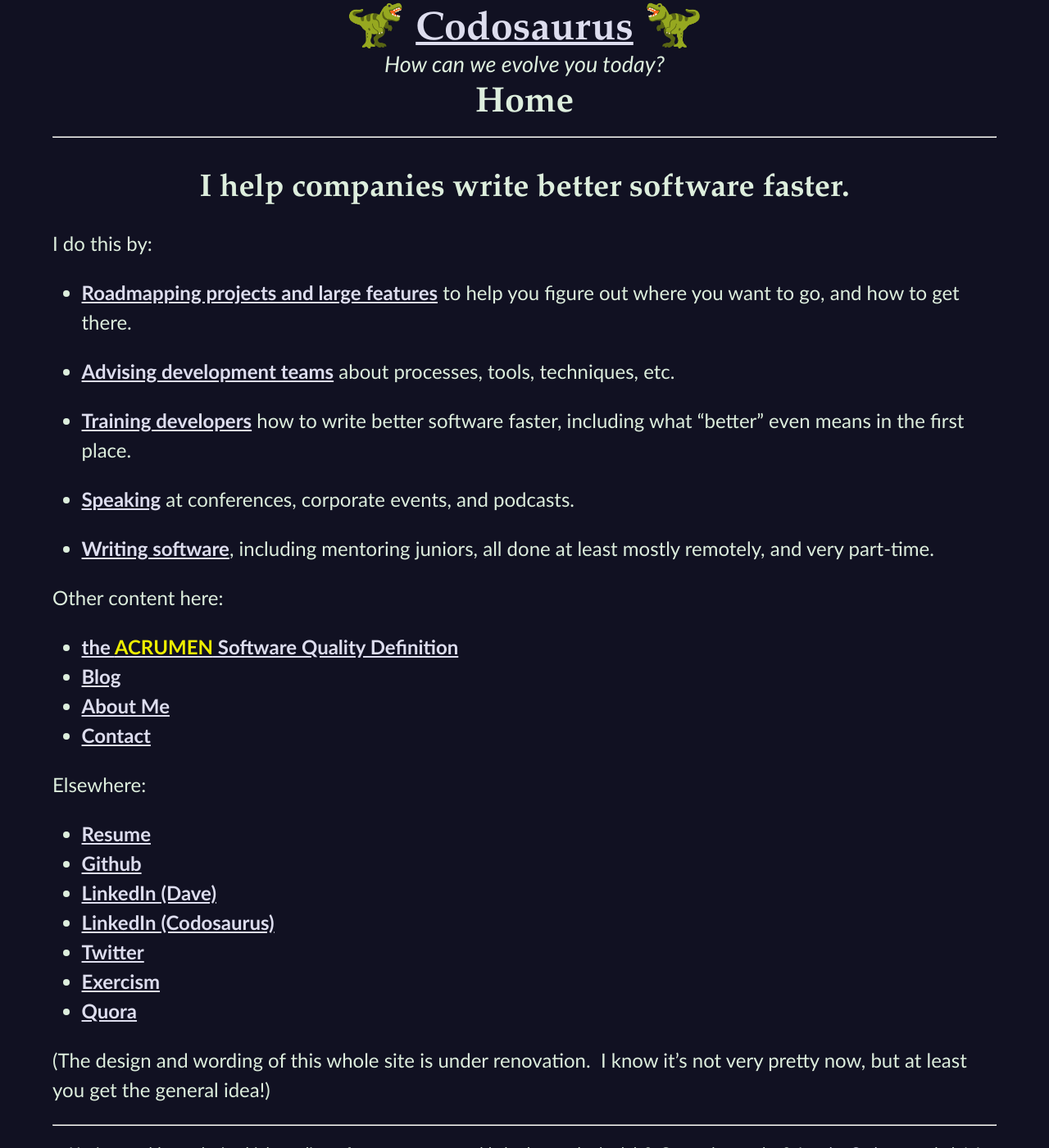
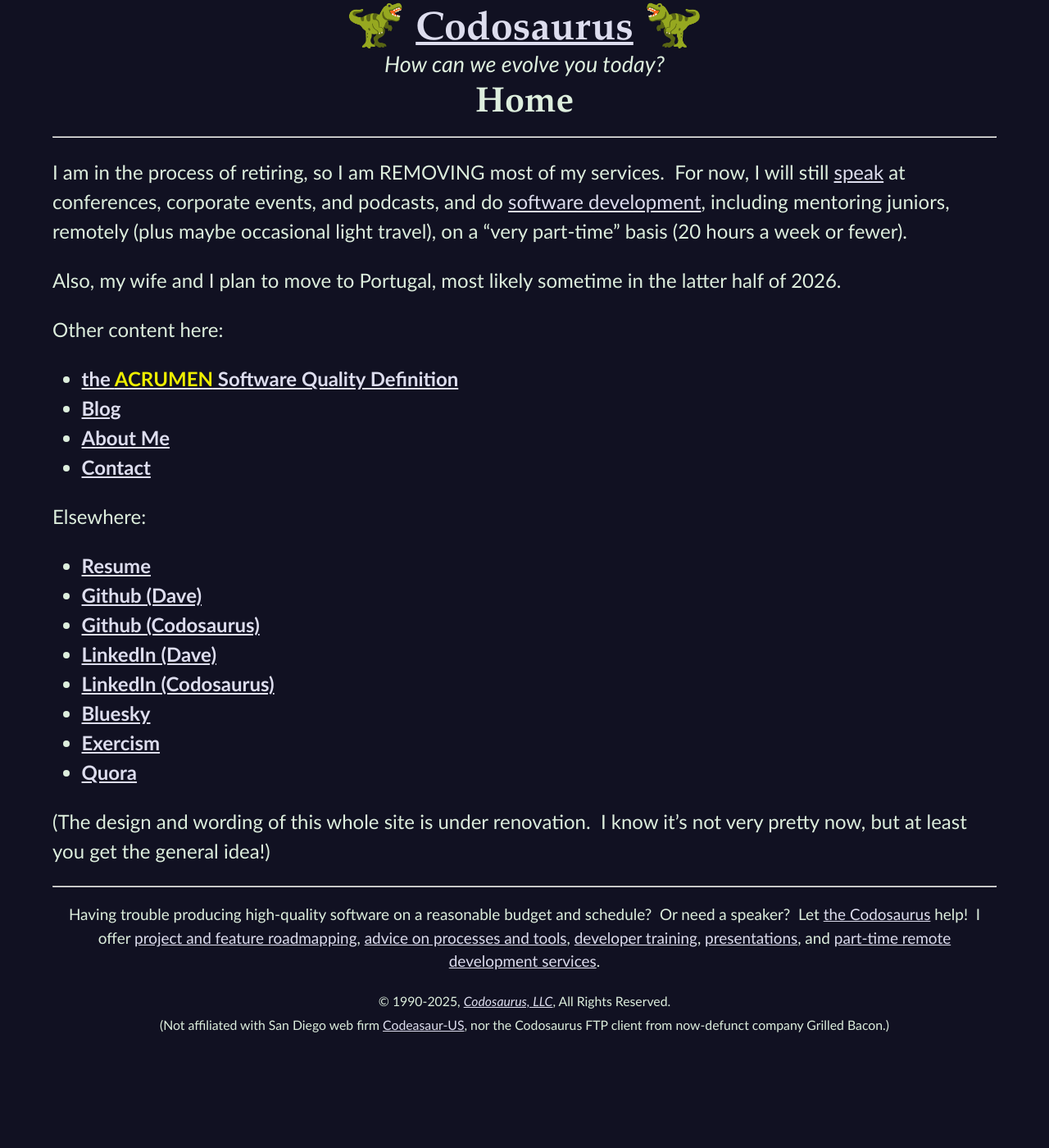
Before and after one commit to CodosaurusLLC/CodosaurusLLC.github.io, a Jekyll site: the page built from index.md, in a window 1280 px wide and 1400 px high. Shown: the whole window at 82% size. Built offline with Jekyll 4.4.1, drawn with Linux system fonts in a browser that asks for light colours.

Commit message:
add spambait, and pare down services

```diff
--- a/_layouts/default.html
+++ b/_layouts/default.html
@@ -23,6 +23,8 @@
 
   <body>
 
+    <a href="/spambait" style="font-size: 0.0001em"> </a>
+
     <header>
       <h1>
         <!-- flipH won't work w/ a span; must be a block-y element, wtf?! -->
@@ -39,11 +41,15 @@
       </h2>
     </header>
 
+    <a href="/spambait" style="font-size: 0.0001em"> </a>
+
     <hr>
 
     <main class="page-content" aria-label="Content">
       {{ content }}
     </main>
+
+    <a href="/spambait" style="font-size: 0.0001em"> </a>
 
     <footer>
       <hr/>
@@ -63,6 +69,8 @@
       <a href="/development">part-time remote development services</a>.
       </p>
 
+      <a href="/spambait" style="font-size: 0.0001em"> </a>
+
       <p>
       <small>
         &copy; 1990-{{ "now" | date: "%Y" }},
@@ -79,6 +87,8 @@
 
     </footer>
 
+    <a href="/spambait" style="font-size: 0.0001em"> </a>
+
   </body>
 
 </html>
--- a/index.md
+++ b/index.md
@@ -5,6 +5,8 @@
 
 <!-- this comment is here just to keep Jekyll from moving the below
 headline up into the header; dunno why it does that.  -->
+
+<!--
 
 ### I help companies write better software faster.
 
@@ -27,6 +29,23 @@
 including mentoring juniors,
 all done at least mostly remotely, and very part-time.
 
+-->
+
+I am in the process of retiring,
+so I am REMOVING most of my services.&nbsp;
+For now, I will still
+[speak](speaking)
+at conferences, corporate events, and podcasts,
+and do
+[software development](development),
+including mentoring juniors,
+remotely (plus maybe occasional light travel),
+on a "very part-time" basis
+(20 hours a week or fewer).
+
+Also, my wife and I plan to move to Portugal,
+most likely sometime in the latter half of 2026.
+
 <!--
 I do these mainly for
 established
@@ -47,10 +66,11 @@
 Elsewhere:
 
 - **[Resume](https://bit.ly/dave-aronson-resume){:target="_new"}**
-- **[Github](https://github.com/davearonson/){:target="_new"}**
-- **[LinkedIn (Dave)](https://www.linkedin.com/in/davearonson/){:target="_new"}**
+- **[Github (Dave)](https://github.com/DaveAronson/){:target="_new"}**
+- **[Github (Codosaurus)](https://github.com/CodosaurusLLC/){:target="_new"}**
+- **[LinkedIn (Dave)](https://www.linkedin.com/in/DaveAronson/){:target="_new"}**
 - **[LinkedIn (Codosaurus)](http://www.linkedin.com/company/Codosaurus-LLC){:target="_new"}**
-- **[Twitter](https://twitter.com/davearonson){:target="_new"}**
+- **[Bluesky](https://bsky.app/profile/davearonson.bsky.social){:target="_new"}**
 - **[Exercism](https://exercism.io/profiles/DaveAronson){:target="_new"}**
 - **[Quora](https://www.quora.com/profile/Dave-Aronson){:target="_new"}**
 
```
Also changed, not shown: spambait.md (added, +20 -0 lines). Lines whose indentation alone changed are shown as unchanged.
